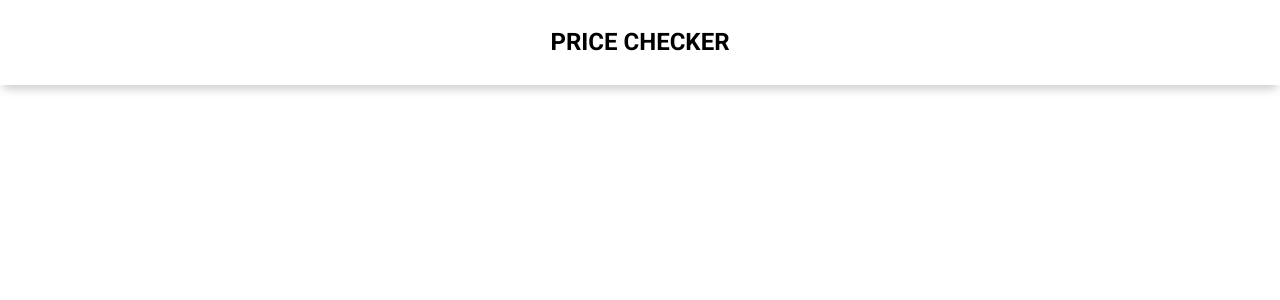
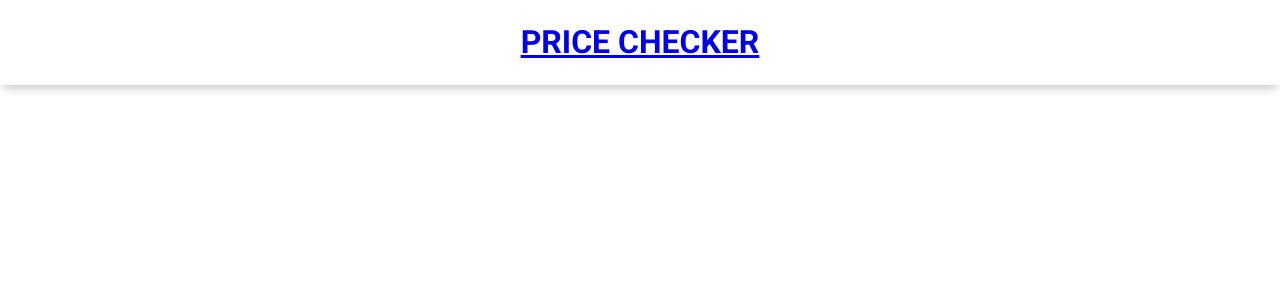
Before and after one commit to Loktysh/price-checker-front, a React (Create React App) app: page / in a window 1280 px wide. Shown: the top 300 px of the page. Built offline with nearby package versions, Linux system fonts and the light colour scheme.

Commit message:
feat: implement link and h1 tag for name

```diff
--- a/src/components/common/AppHeader/index.tsx
+++ b/src/components/common/AppHeader/index.tsx
@@ -1,10 +1,13 @@
 import { StyledHeader } from './styled';
 import React from 'react';
+import { Link } from 'react-router-dom';
 
 const AppHeader = () => {
   return (
     <StyledHeader>
-      <h2>PRICE CHECKER</h2>
+      <Link to='/'>
+        <h1>PRICE CHECKER</h1>
+      </Link>
     </StyledHeader>
   );
 };
```
